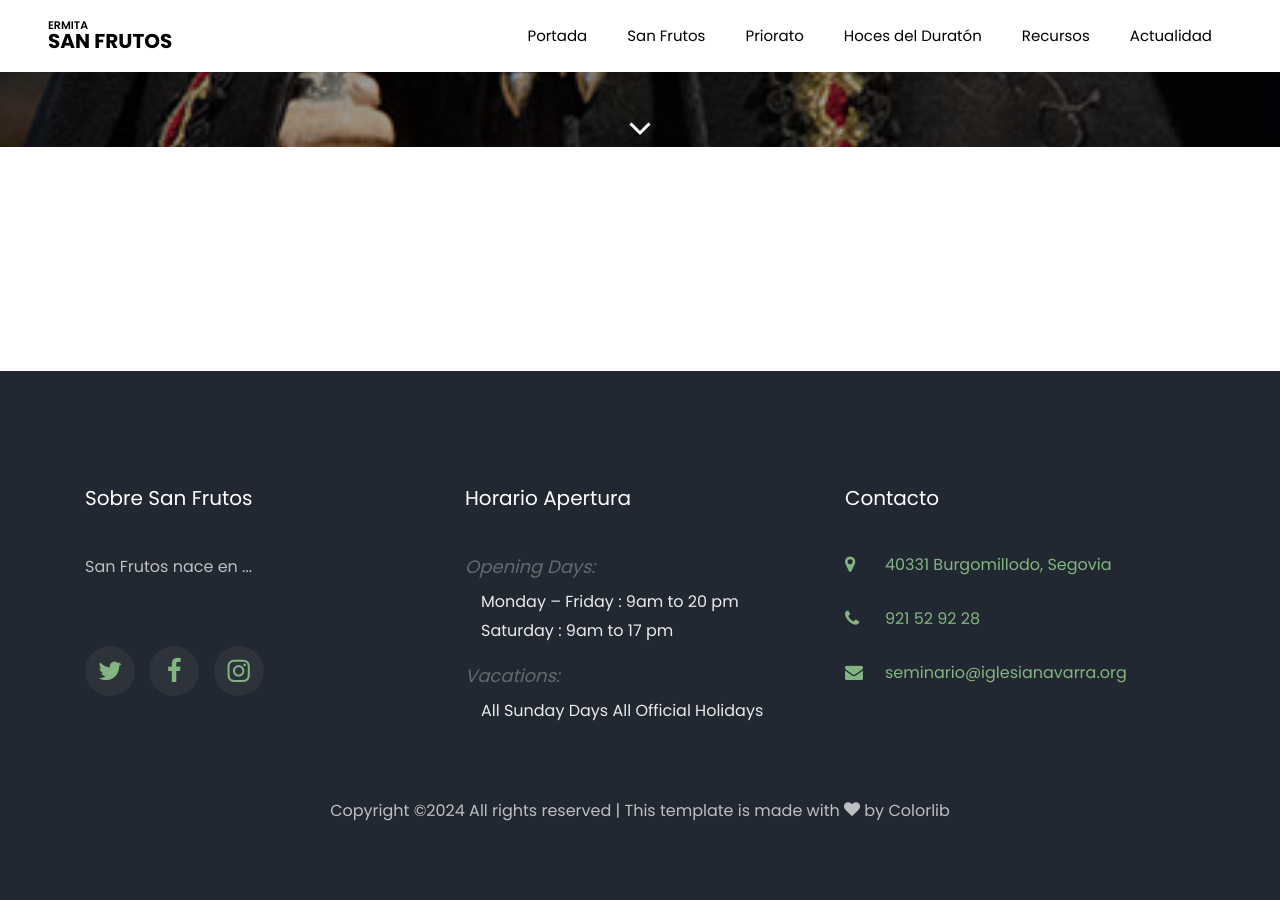
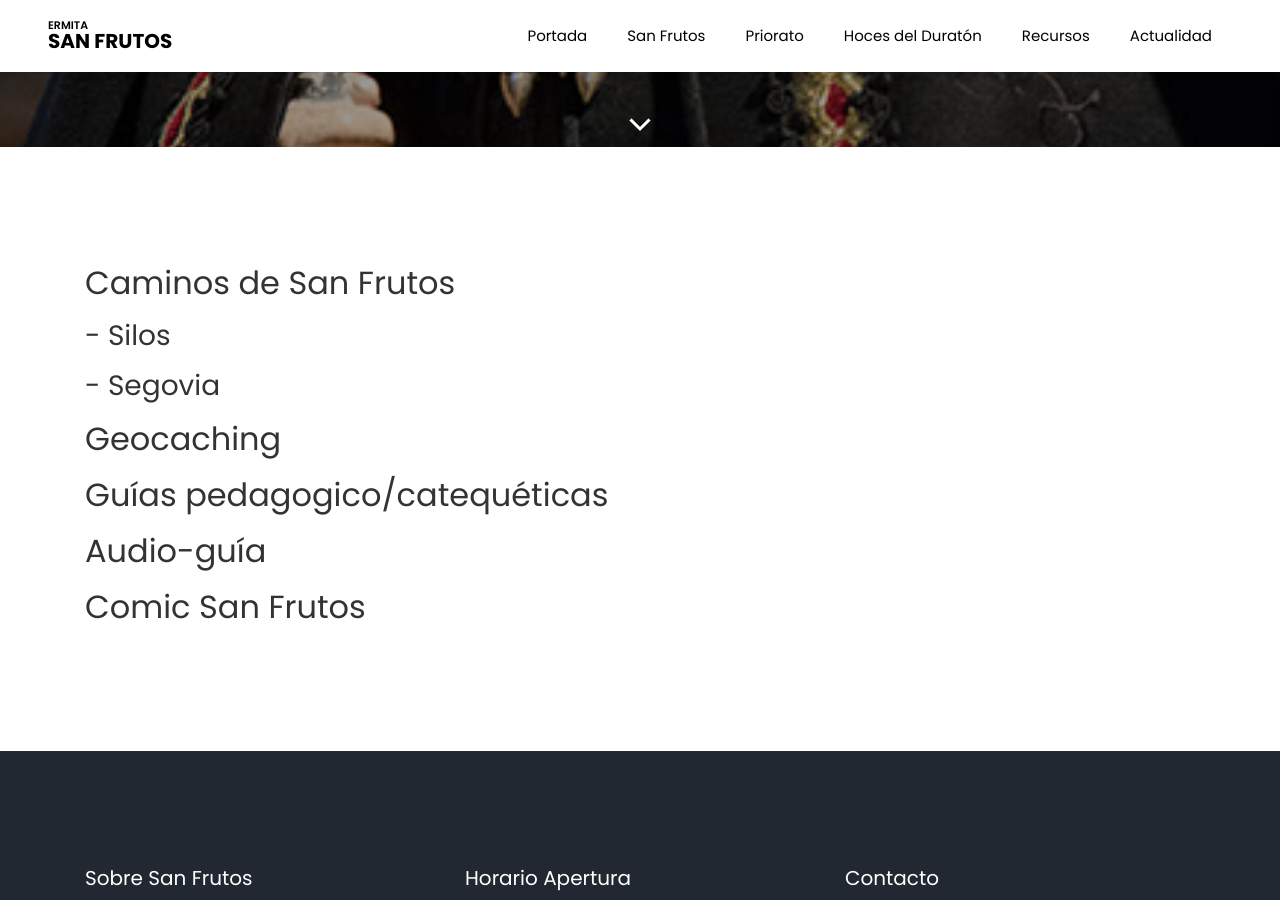
Before and after one commit to ermitasanfrutos/ermitasanfrutos.github.io, a Jekyll site: the page built from recursos.md, in a window 1280 px wide and 900 px high, scrolled down 528 px. Built offline with Jekyll 4.4.1, drawn with Linux system fonts in a browser that asks for light colours; some web fonts are replaced.

Commit message:
Add some content

```diff
--- a/_includes/events.html
+++ b/_includes/events.html
@@ -1,4 +1,4 @@
-<section class="ftco-section bg-light">
+<section class="ftco-section">
   <div class="container">
     <div class="row d-flex">
 
--- /dev/null
+++ b/_includes/image
@@ -0,0 +1,6 @@
+<div class="clearfix float-left pr-4 pt-2 pl-0 ftco-animate {{ include.class | default: 'col-md-6' }}">
+	<figure>
+	   <img src="{{ include.src | absolute_url }}" style="width: 100%" alt="{{ include.alt }}"/>
+	   <figcaption class="text-center">{{ include.caption }}</figcaption>
+	</figure>
+</div>
--- a/recursos.md
+++ b/recursos.md
@@ -6,3 +6,15 @@ description: ".."
 imageStyle: 'background-position: center'
 image: images/san-frutos.jpg
 ---
+
+
+
+## Caminos de San Frutos
+
+### - Silos
+### - Segovia
+
+## Geocaching
+## Guías pedagogico/catequéticas
+## Audio-guía
+## Comic San Frutos
```
Also changed, not shown: actualidad.md (+17 -8 lines), hoces-del-duratón.md (+1 -1 lines), priorato.md (+12 -1 lines), images/arcos2.jpg (added), images/priorato vista oeste.jpg (added), images/priorato2.jpg (added), images/retablo.jpg (added).
